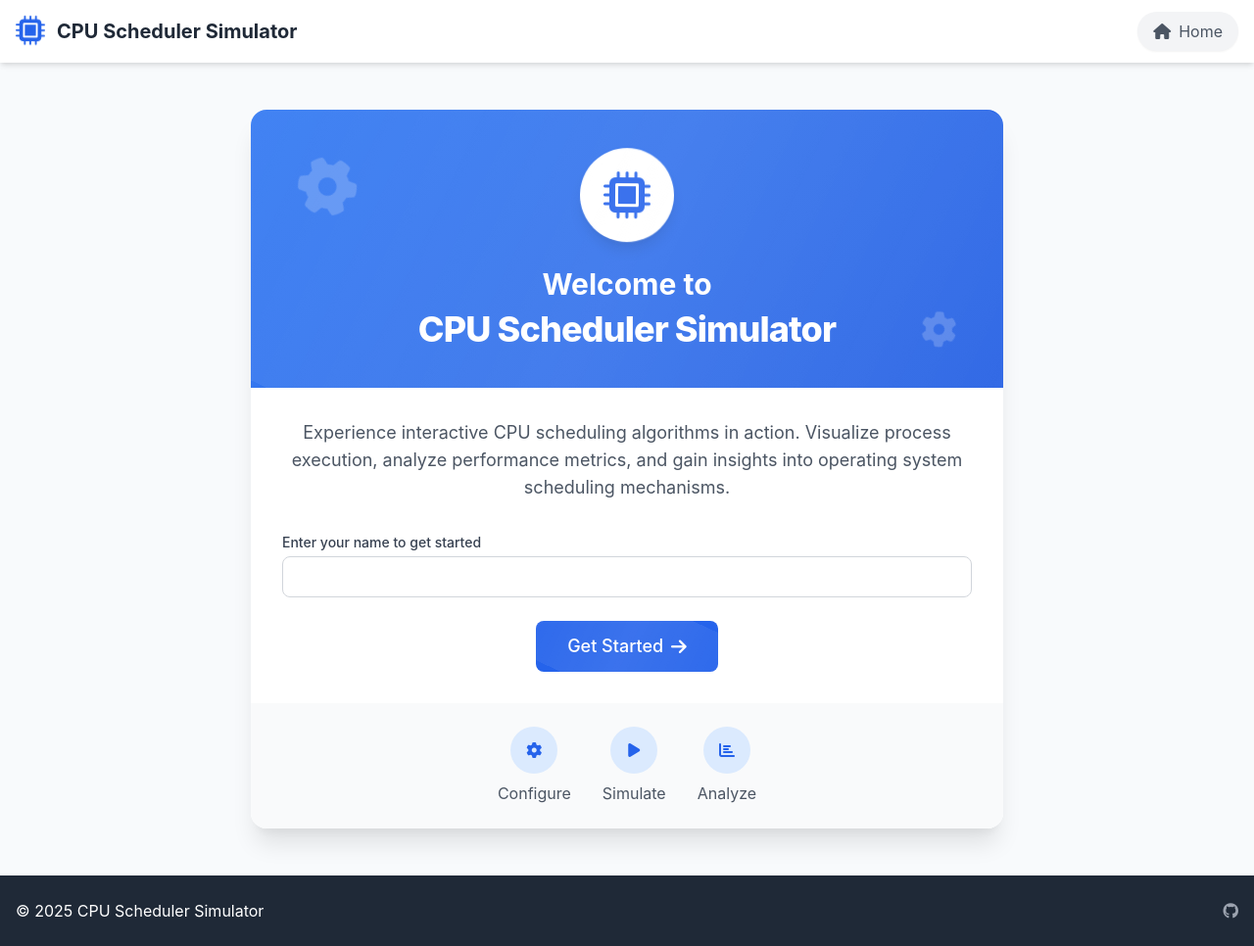
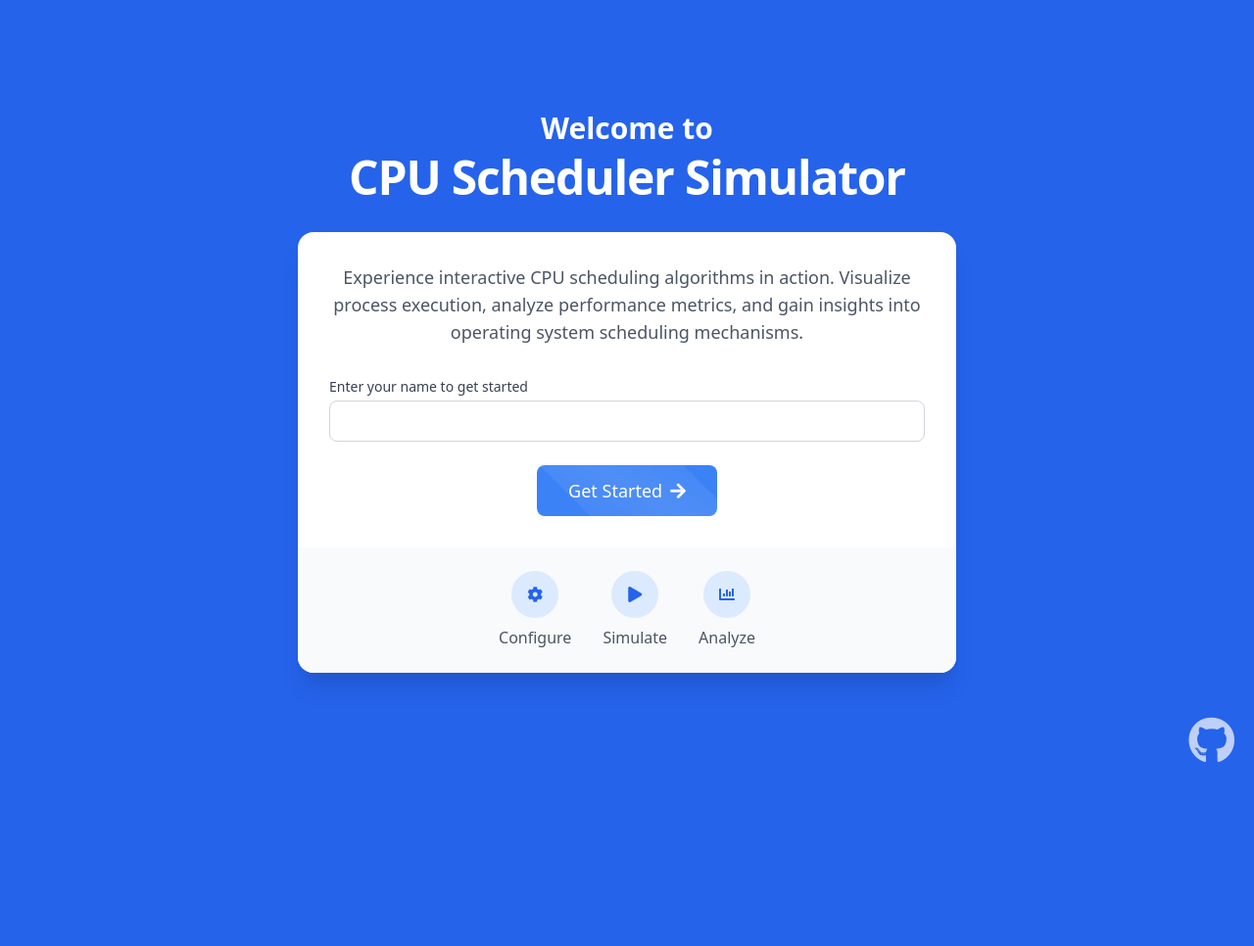
Before and after one commit to malakkbl/Assignment01OS, a Flask app: page / in a window 1280 px wide. Shown: the whole page at 98% size. After the commit the page ends 778 px from the top, so only its background shows below. Run offline with Flask 3, Linux system fonts and the light colour scheme; some libraries are stand-ins or nearby versions.

Commit message:
Welcome page's front 2.0

```diff
--- a/interface/templates/welcome.html
+++ b/interface/templates/welcome.html
@@ -1,26 +1,79 @@
-{% extends "base.html" %}
-{% block content %}
-<div class="container mx-auto px-4 py-12">
-    <div class="max-w-3xl mx-auto">
-        <div class="bg-white rounded-2xl shadow-xl overflow-hidden transform transition-all card">
-            <div class="gradient-blue py-10 px-6 relative shine">
-                <div class="flex justify-center">
-                    <div class="w-24 h-24 bg-white rounded-full flex items-center justify-center shadow-lg mb-6 logo-animate">
-                        <i class="fas fa-microchip text-5xl text-blue-600"></i>
-                    </div>
-                </div>
-                <h2 class="text-3xl font-bold text-white text-center mb-2">Welcome to</h2>
-                <h1 class="text-4xl font-extrabold text-white text-center tracking-tight">CPU Scheduler Simulator</h1>
-
-                <!-- Animated elements -->
-                <div class="absolute top-12 left-12 text-white opacity-20 text-6xl">
-                    <i class="fas fa-cog fa-spin" style="animation-duration: 15s;"></i>
-                </div>
-                <div class="absolute bottom-10 right-12 text-white opacity-20 text-4xl">
-                    <i class="fas fa-cog fa-spin" style="animation-duration: 10s; animation-direction: reverse;"></i>
-                </div>
+<!DOCTYPE html>
+<html lang="en">
+<head>
+    <meta charset="UTF-8">
+    <meta name="viewport" content="width=device-width, initial-scale=1.0">
+    <title>CPU Scheduler Simulator</title>
+    <link href="https://cdn.jsdelivr.net/npm/tailwindcss@2.2.19/dist/tailwind.min.css" rel="stylesheet">
+    <link href="https://cdnjs.cloudflare.com/ajax/libs/font-awesome/5.15.4/css/all.min.css" rel="stylesheet">
+    <style>
+        .shine {
+            position: relative;
+            overflow: hidden;
+        }
+        .shine::after {
+            content: '';
+            position: absolute;
+            top: -50%;
+            left: -50%;
+            width: 200%;
+            height: 200%;
+            background: linear-gradient(
+                to bottom right,
+                rgba(255,255,255,0) 0%,
+                rgba(255,255,255,0.1) 50%,
+                rgba(255,255,255,0) 100%
+            );
+            transform: rotate(45deg);
+            animation: shine 2s infinite;
+        }
+        @keyframes shine {
+            0% { transform: translateX(-100%) rotate(45deg); }
+            100% { transform: translateX(100%) rotate(45deg); }
+        }
+        .logo-animate {
+            animation: pulse 2s infinite;
+        }
+        @keyframes pulse {
+            0% { transform: scale(1); }
+            50% { transform: scale(1.05); }
+            100% { transform: scale(1); }
+        }
+        .btn-primary {
+            background-color: #3B82F6;
+            color: white;
+            transition: all 0.3s ease;
+        }
+        .btn-primary:hover {
+            background-color: #2563EB;
+            transform: translateY(-1px);
+            box-shadow: 0 4px 6px -1px rgba(0, 0, 0, 0.1), 0 2px 4px -1px rgba(0, 0, 0, 0.06);
+        }
+        .github-corner {
+            position: fixed;
+            bottom: 20px;
+            right: 20px;
+            z-index: 999;
+            opacity: 0.7;
+            transition: opacity 0.3s ease;
+        }
+        .github-corner:hover {
+            opacity: 1;
+        }
+    </style>
+</head>
+<body>
+    <div class="min-h-screen bg-blue-600 flex items-center justify-center px-4">
+        <div class="w-full max-w-4xl">
+            <!-- Title Section -->
+            <div class="text-center mb-8">
+                <h2 class="text-3xl font-bold text-white mb-2">Welcome to</h2>
+                <h1 class="text-5xl font-extrabold text-white tracking-tight mb-4">CPU Scheduler Simulator</h1>
             </div>
 
+            <!-- Main Content Card -->
+            <div class="max-w-2xl mx-auto">
+                <div class="bg-white rounded-2xl shadow-xl overflow-hidden transform transition-all card">
                     <div class="p-8">
                         <div class="mb-8">
                             <p class="text-gray-600 text-center text-lg mb-6">
@@ -71,5 +124,12 @@
                     </div>
                 </div>
             </div>
+
+            <!-- GitHub Link -->
+            <a href="https://github.com/malakkbl/Assignment01OS" target="_blank" rel="noopener noreferrer" class="github-corner">
+                <i class="fab fa-github text-white text-5xl"></i>
+            </a>
         </div>
-{% endblock %}
+    </div>
+</body>
+</html>
```
Lines whose indentation alone changed are shown as unchanged.
